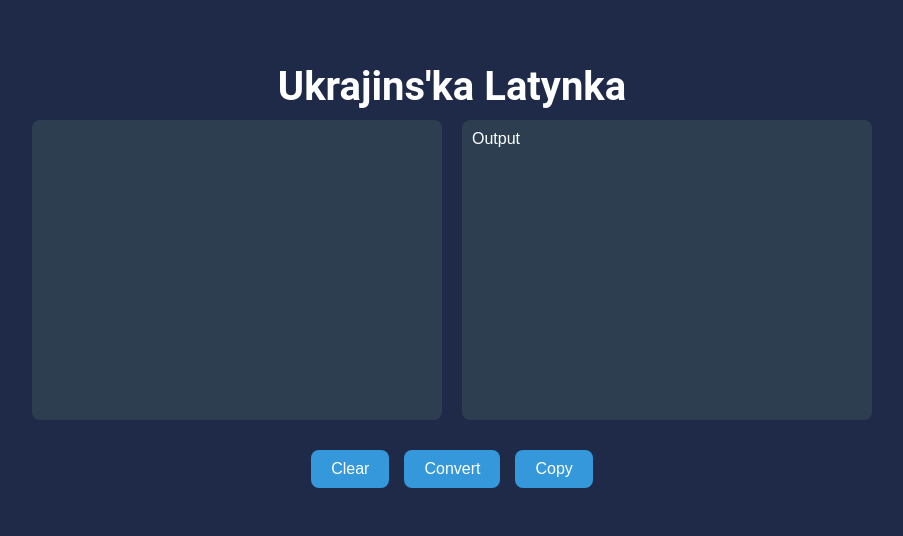
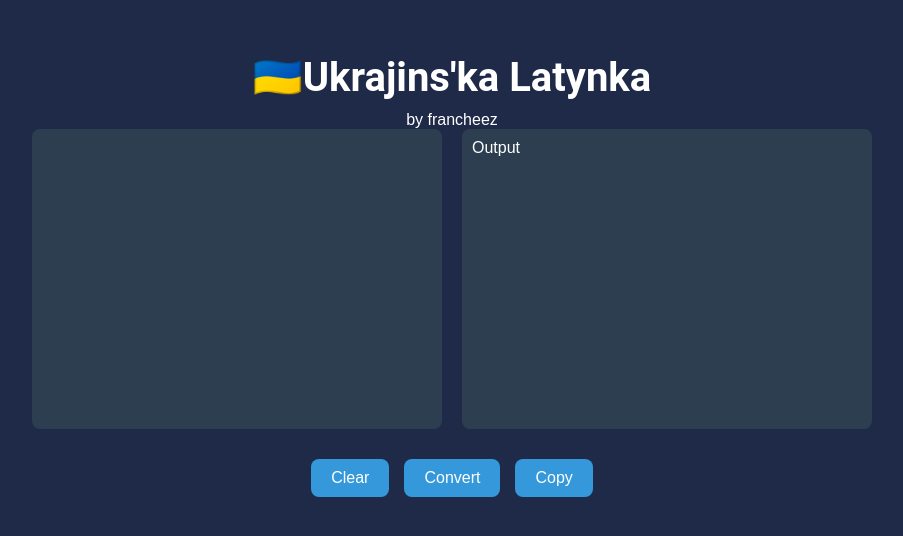
Before and after one commit to kiyetto/UkrainianLatinization, a plain HTML site: page index.html in a window 1280 px wide. Shown: the part 130-666 px from the top of the page, without its empty margins (188-1091 px from the left). Drawn offline with Linux system fonts and the light colour scheme.

Commit message:
Changing title and styles

```diff
--- a/index.html
+++ b/index.html
@@ -7,7 +7,8 @@
     <link rel="stylesheet" href="style.css">
 </head>
 <body>
-    <div id="title">Ukrajins'ka Latynka</div>
+    <div id="title">🇺🇦Ukrajins'ka Latynka</div>
+    <div id="sub-title">by francheez</div>
     <div id="fields">
         <textarea id="input"></textarea>
         <div id="output">Output</div>
--- a/style.css
+++ b/style.css
@@ -16,11 +16,18 @@ body {
     flex-direction: column;
 }
 
-#title {
+#title, #subtitle {
     padding: 10px;
     font-family: 'Roboto', sans-serif;
     font-size: 40px;
+}
+
+#title {
     font-weight: bold;
+}
+
+#subtitle {
+    font-weight: normal;
 }
 
 /* Flexbox for fields - placing input on the left and output on the right */
```
